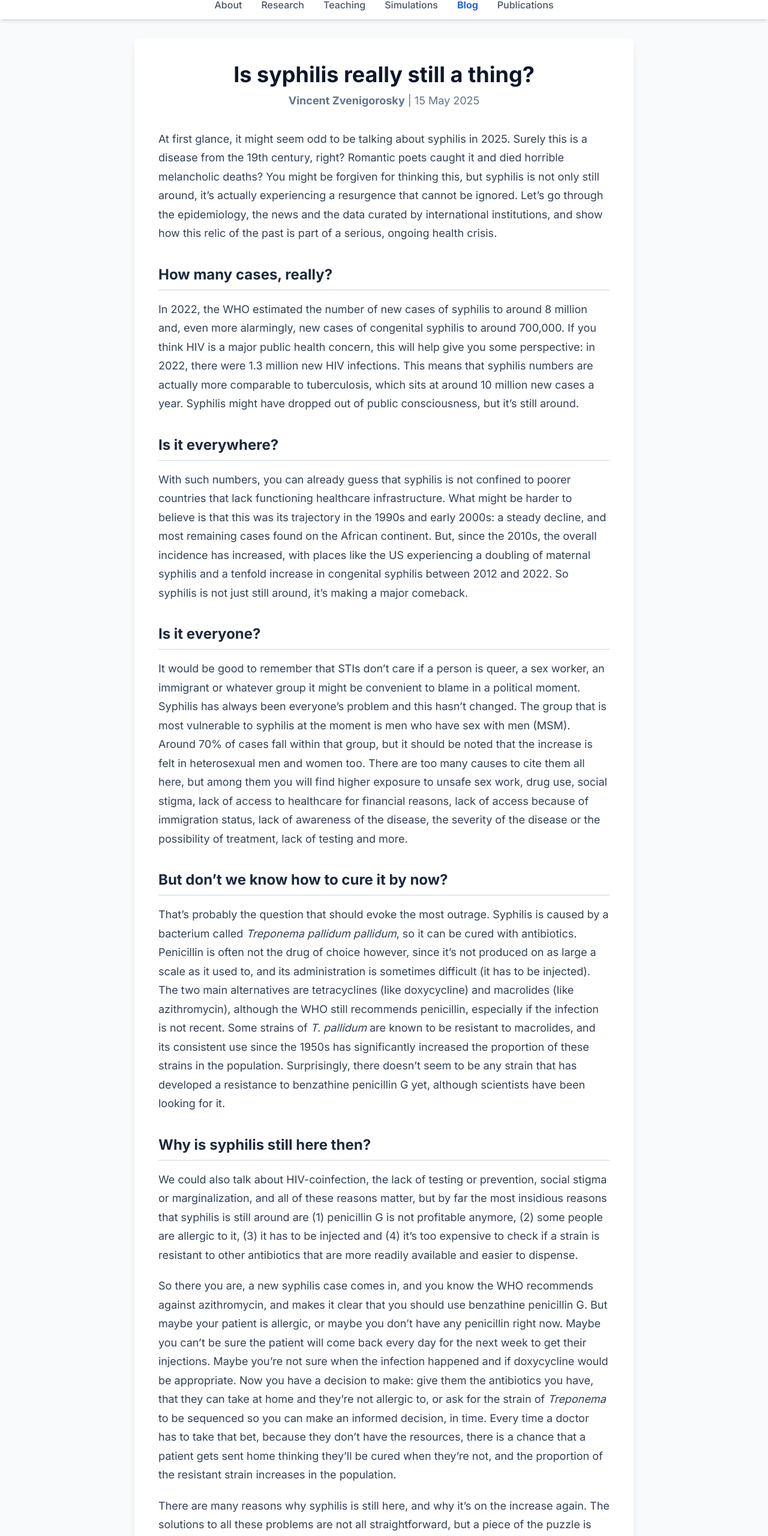
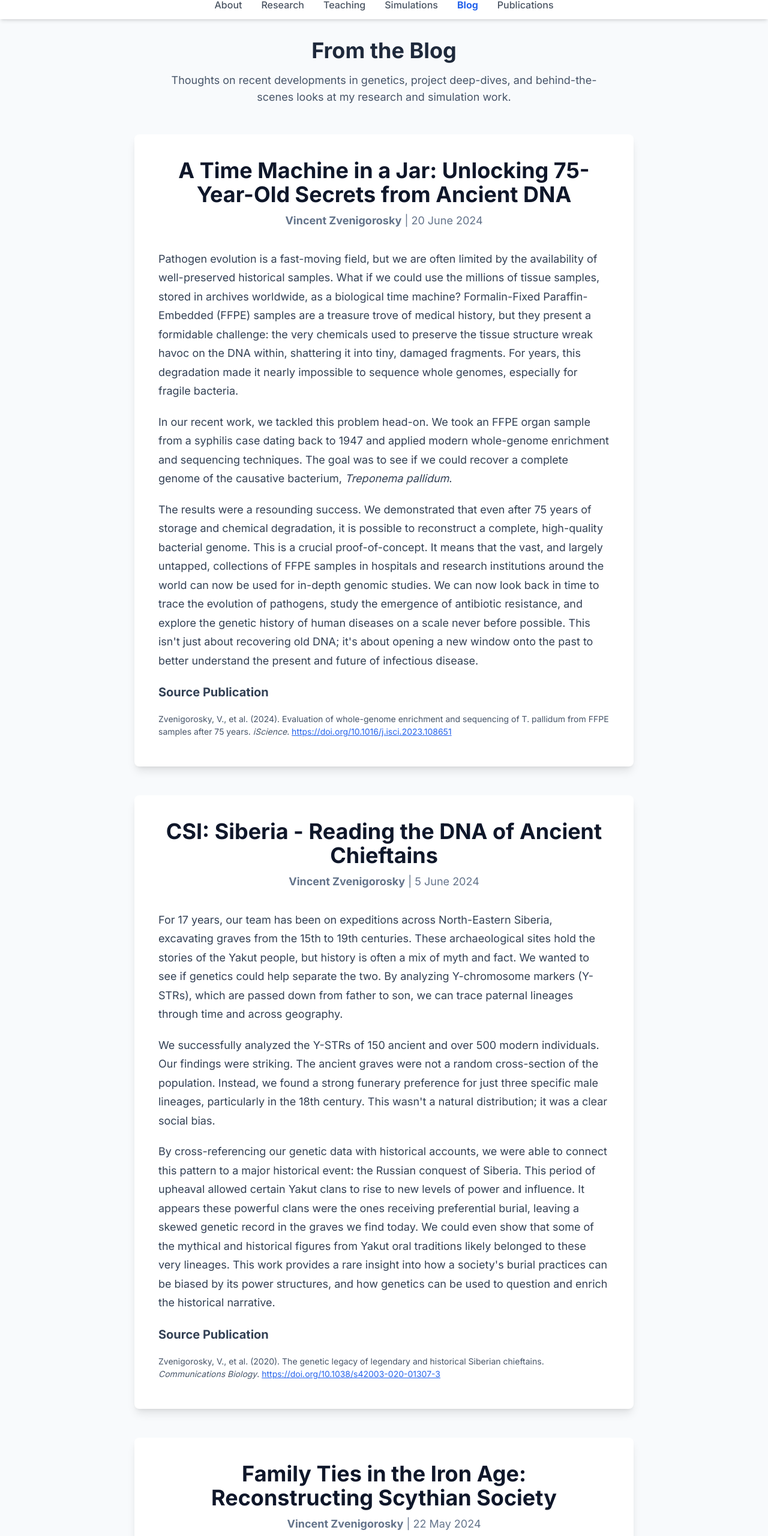
Before and after one commit to vzvenigorosky/personal, a plain HTML site: page blog.html in a window 1280 px wide. Shown: the part 236-2797 px from the top of the page at 60% size. Drawn offline with nearby package versions, Linux system fonts and the light colour scheme.

Commit message:
Update blog.html

```diff
--- a/blog.html
+++ b/blog.html
@@ -28,8 +28,6 @@
             margin-top: 2rem;
             margin-bottom: 1rem;
             color: #1e293b; /* slate-800 */
-            border-bottom: 1px solid #cbd5e1; /* slate-300 */
-            padding-bottom: 0.25rem;
         }
         .prose-custom p {
             margin-bottom: 1.25rem;
@@ -50,16 +48,16 @@
             color: #475569; /* slate-600 */
         }
         .references {
-            margin-top: 3rem;
+            margin-top: 2rem;
             padding-top: 1rem;
             border-top: 1px solid #e2e8f0; /* slate-200 */
         }
-        .references h3 {
+        .references h3, .publication-source h3 {
             font-size: 1.25rem;
             font-weight: 600;
             margin-bottom: 1rem;
         }
-        .references p {
+        .references p, .publication-source p {
             font-size: 0.875rem; /* text-sm */
             line-height: 1.5;
             color: #475569; /* slate-600 */
@@ -104,56 +102,87 @@
 
     <!-- Main Content -->
     <main class="max-w-4xl mx-auto p-4 md:p-8">
-
-        <article id="post1" class="bg-white p-6 md:p-10 rounded-lg shadow-lg prose-custom scroll-mt-20">
-            <!-- Article Header -->
-            <div class="text-center mb-8">
-                <h1 class="text-3xl md:text-4xl font-bold text-slate-900">Is syphilis really still a thing?</h1>
-                <p class="text-slate-500 mt-2">
-                    <span class="font-semibold">Vincent Zvenigorosky</span> | 15 May 2025
-                </p>
+        <div class="text-center mb-12">
+            <h2 class="text-3xl md:text-4xl font-bold text-slate-800">From the Blog</h2>
+            <p class="mt-4 text-lg text-slate-600 max-w-3xl mx-auto">Thoughts on recent developments in genetics, project deep-dives, and behind-the-scenes looks at my research and simulation work.</p>
         </div>
 
-            <!-- Article Body -->
-            <p>At first glance, it might seem odd to be talking about syphilis in 2025. Surely this is a disease from the 19th century, right? Romantic poets caught it and died horrible melancholic deaths? You might be forgiven for thinking this, but syphilis is not only still around, it’s actually experiencing a resurgence that cannot be ignored. Let’s go through the epidemiology, the news and the data curated by international institutions, and show how this relic of the past is part of a serious, ongoing health crisis.</p>
+        <div class="space-y-12">
 
-            <h2>How many cases, really?</h2>
-            <p>In 2022, the WHO estimated the number of new cases of syphilis to around 8 million and, even more alarmingly, new cases of congenital syphilis to around 700,000. If you think HIV is a major public health concern, this will help give you some perspective: in 2022, there were 1.3 million new HIV infections. This means that syphilis numbers are actually more comparable to tuberculosis, which sits at around 10 million new cases a year. Syphilis might have dropped out of public consciousness, but it’s still around.</p>
-
-            <h2>Is it everywhere?</h2>
-            <p>With such numbers, you can already guess that syphilis is not confined to poorer countries that lack functioning healthcare infrastructure. What might be harder to believe is that this was its trajectory in the 1990s and early 2000s: a steady decline, and most remaining cases found on the African continent. But, since the 2010s, the overall incidence has increased, with places like the US experiencing a doubling of maternal syphilis and a tenfold increase in congenital syphilis between 2012 and 2022. So syphilis is not just still around, it’s making a major comeback.</p>
-
-            <h2>Is it everyone?</h2>
-            <p>It would be good to remember that STIs don’t care if a person is queer, a sex worker, an immigrant or whatever group it might be convenient to blame in a political moment. Syphilis has always been everyone’s problem and this hasn’t changed. The group that is most vulnerable to syphilis at the moment is men who have sex with men (MSM). Around 70% of cases fall within that group, but it should be noted that the increase is felt in heterosexual men and women too. There are too many causes to cite them all here, but among them you will find higher exposure to unsafe sex work, drug use, social stigma, lack of access to healthcare for financial reasons, lack of access because of immigration status, lack of awareness of the disease, the severity of the disease or the possibility of treatment, lack of testing and more.</p>
-
-            <h2>But don’t we know how to cure it by now?</h2>
-            <p>That’s probably the question that should evoke the most outrage. Syphilis is caused by a bacterium called <em>Treponema pallidum pallidum</em>, so it can be cured with antibiotics. Penicillin is often not the drug of choice however, since it’s not produced on as large a scale as it used to, and its administration is sometimes difficult (it has to be injected). The two main alternatives are tetracyclines (like doxycycline) and macrolides (like azithromycin), although the WHO still recommends penicillin, especially if the infection is not recent. Some strains of <em>T. pallidum</em> are known to be resistant to macrolides, and its consistent use since the 1950s has significantly increased the proportion of these strains in the population. Surprisingly, there doesn’t seem to be any strain that has developed a resistance to benzathine penicillin G yet, although scientists have been looking for it.</p>
-
-            <h2>Why is syphilis still here then?</h2>
-            <p>We could also talk about HIV-coinfection, the lack of testing or prevention, social stigma or marginalization, and all of these reasons matter, but by far the most insidious reasons that syphilis is still around are (1) penicillin G is not profitable anymore, (2) some people are allergic to it, (3) it has to be injected and (4) it’s too expensive to check if a strain is resistant to other antibiotics that are more readily available and easier to dispense.</p>
-            <p>So there you are, a new syphilis case comes in, and you know the WHO recommends against azithromycin, and makes it clear that you should use benzathine penicillin G. But maybe your patient is allergic, or maybe you don’t have any penicillin right now. Maybe you can’t be sure the patient will come back every day for the next week to get their injections. Maybe you’re not sure when the infection happened and if doxycycline would be appropriate. Now you have a decision to make: give them the antibiotics you have, that they can take at home and they’re not allergic to, or ask for the strain of <em>Treponema</em> to be sequenced so you can make an informed decision, in time. Every time a doctor has to take that bet, because they don’t have the resources, there is a chance that a patient gets sent home thinking they’ll be cured when they’re not, and the proportion of the resistant strain increases in the population.</p>
-            <p>There are many reasons why syphilis is still here, and why it’s on the increase again. The solutions to all these problems are not all straightforward, but a piece of the puzzle is evidently the production, distribution and administration of penicillin.</p>
-
-            <!-- References -->
-            <div class="references">
-                <h3>References</h3>
-                <p>“Syphilis.” (21 May 2024). World Health Organization Fact Sheet. Available from: <a href="https://www.who.int/news-room/fact-sheets/detail/syphilis" target="_blank" rel="noopener noreferrer">https://www.who.int/news-room/fact-sheets/detail/syphilis</a></p>
-                <p>Wijesooriya, N. S., et al. (2018). Observed syphilis prevalence in the general adult population: global pooled analyses of 136 million syphilis tests, 1990–2016. <em>The Lancet Global Health</em>, 6(10), e1118-e1129.</p>
-                <p>Tobian, A.A.R. & Stuart, A.P. (2024, August 17). Congenital Syphilis. In: <em>StatPearls [Internet]</em>. StatPearls Publishing. Available from: <a href="https://www.ncbi.nlm.nih.gov/books/NBK537087/" target="_blank" rel="noopener noreferrer">https://www.ncbi.nlm.nih.gov/books/NBK537087/</a></p>
-                <p>“Why Is Syphilis On The Rise?” (12 February 2025). Henry Ford Health Staff. Available from: <a href="https://www.henryford.com/blog/2025/02/why-is-syphilis-on-the-rise" target="_blank" rel="noopener noreferrer">https://www.henryford.com/blog/2025/02/why-is-syphilis-on-the-rise</a></p>
-                <p>“STI cases continue to rise across Europe.” (10 February 2025). European Centre for Disease Prevention and Control (ECDC). Available from: <a href="https://www.ecdc.europa.eu/en/news-events/sti-cases-continue-rise-across-europe" target="_blank" rel="noopener noreferrer">https://www.ecdc.europa.eu/en/news-events/sti-cases-continue-rise-across-europe</a></p>
-                <p>Tuddenham, S., & Ghanem, K. G. (2025). Expanding Horizons in Syphilis Treatment: Challenges, Advances, and Opportunities for Alternative Antibiotics. <em>Current Opinion in Infectious Diseases</em>, 38(1), 22-29.</p>
+            <!-- Post 2 -->
+            <article id="post-2" class="bg-white p-6 md:p-10 rounded-lg shadow-lg prose-custom scroll-mt-20">
+                <div class="text-center mb-8">
+                    <h1 class="text-3xl md:text-4xl font-bold text-slate-900">A Time Machine in a Jar: Unlocking 75-Year-Old Secrets from Ancient DNA</h1>
+                    <p class="text-slate-500 mt-2"><span class="font-semibold">Vincent Zvenigorosky</span> | 20 June 2024</p>
+                </div>
+                <p>Pathogen evolution is a fast-moving field, but we are often limited by the availability of well-preserved historical samples. What if we could use the millions of tissue samples, stored in archives worldwide, as a biological time machine? Formalin-Fixed Paraffin-Embedded (FFPE) samples are a treasure trove of medical history, but they present a formidable challenge: the very chemicals used to preserve the tissue structure wreak havoc on the DNA within, shattering it into tiny, damaged fragments. For years, this degradation made it nearly impossible to sequence whole genomes, especially for fragile bacteria.</p>
+                <p>In our recent work, we tackled this problem head-on. We took an FFPE organ sample from a syphilis case dating back to 1947 and applied modern whole-genome enrichment and sequencing techniques. The goal was to see if we could recover a complete genome of the causative bacterium, <em>Treponema pallidum</em>.</p>
+                <p>The results were a resounding success. We demonstrated that even after 75 years of storage and chemical degradation, it is possible to reconstruct a complete, high-quality bacterial genome. This is a crucial proof-of-concept. It means that the vast, and largely untapped, collections of FFPE samples in hospitals and research institutions around the world can now be used for in-depth genomic studies. We can now look back in time to trace the evolution of pathogens, study the emergence of antibiotic resistance, and explore the genetic history of human diseases on a scale never before possible. This isn't just about recovering old DNA; it's about opening a new window onto the past to better understand the present and future of infectious disease.</p>
+                <div class="publication-source">
+                    <h3>Source Publication</h3>
+                    <p>Zvenigorosky, V., et al. (2024). Evaluation of whole-genome enrichment and sequencing of T. pallidum from FFPE samples after 75 years. <em>iScience</em>. <a href="https://doi.org/10.1016/j.isci.2023.108651" target="_blank" rel="noopener noreferrer">https://doi.org/10.1016/j.isci.2023.108651</a></p>
                 </div>
             </article>
 
-        <!-- Placeholder for more articles -->
-        <div class="mt-12">
-            <h3 class="text-2xl font-bold text-slate-800 text-center mb-6">More Posts</h3>
-            <div class="text-center">
-                <p class="text-slate-600">More articles coming soon.</p>
+            <!-- Post 3 -->
+            <article id="post-3" class="bg-white p-6 md:p-10 rounded-lg shadow-lg prose-custom scroll-mt-20">
+                <div class="text-center mb-8">
+                    <h1 class="text-3xl md:text-4xl font-bold text-slate-900">CSI: Siberia - Reading the DNA of Ancient Chieftains</h1>
+                    <p class="text-slate-500 mt-2"><span class="font-semibold">Vincent Zvenigorosky</span> | 5 June 2024</p>
                 </div>
+                <p>For 17 years, our team has been on expeditions across North-Eastern Siberia, excavating graves from the 15th to 19th centuries. These archaeological sites hold the stories of the Yakut people, but history is often a mix of myth and fact. We wanted to see if genetics could help separate the two. By analyzing Y-chromosome markers (Y-STRs), which are passed down from father to son, we can trace paternal lineages through time and across geography.</p>
+                <p>We successfully analyzed the Y-STRs of 150 ancient and over 500 modern individuals. Our findings were striking. The ancient graves were not a random cross-section of the population. Instead, we found a strong funerary preference for just three specific male lineages, particularly in the 18th century. This wasn't a natural distribution; it was a clear social bias.</p>
+                <p>By cross-referencing our genetic data with historical accounts, we were able to connect this pattern to a major historical event: the Russian conquest of Siberia. This period of upheaval allowed certain Yakut clans to rise to new levels of power and influence. It appears these powerful clans were the ones receiving preferential burial, leaving a skewed genetic record in the graves we find today. We could even show that some of the mythical and historical figures from Yakut oral traditions likely belonged to these very lineages. This work provides a rare insight into how a society's burial practices can be biased by its power structures, and how genetics can be used to question and enrich the historical narrative.</p>
+                <div class="publication-source">
+                    <h3>Source Publication</h3>
+                    <p>Zvenigorosky, V., et al. (2020). The genetic legacy of legendary and historical Siberian chieftains. <em>Communications Biology</em>. <a href="https://doi.org/10.1038/s42003-020-01307-3" target="_blank" rel="noopener noreferrer">https://doi.org/10.1038/s42003-020-01307-3</a></p>
                 </div>
+            </article>
 
+            <!-- Post 4 -->
+            <article id="post-4" class="bg-white p-6 md:p-10 rounded-lg shadow-lg prose-custom scroll-mt-20">
+                <div class="text-center mb-8">
+                    <h1 class="text-3xl md:text-4xl font-bold text-slate-900">Family Ties in the Iron Age: Reconstructing Scythian Society</h1>
+                    <p class="text-slate-500 mt-2"><span class="font-semibold">Vincent Zvenigorosky</span> | 22 May 2024</p>
+                </div>
+                <p>When we think about ancient societies, we often have to guess at their social structures based on artifacts and burial layouts. But what if we could read their family trees directly? Thanks to advances in archaeogenetics, we can now move beyond simply determining broad ancestry and begin to reconstruct detailed kin relationships within ancient cemeteries.</p>
+                <p>Our work on Iron Age Scytho-Siberians is a prime example. By analyzing nuclear DNA, which contains genetic information from both parents, we were able to investigate the genetic kinship and population makeup of individuals buried in these ancient sites. This allowed us to identify parent-child pairs, siblings, and more distant relatives.</p>
+                <p>The results paint a fascinating picture of a complex society. We found evidence of organized family burials, where close relatives were interred together. This suggests a strong sense of family identity and lineage that persisted after death. Furthermore, by comparing the genetic makeup of different individuals, we could also identify patterns of admixture, revealing how different groups interacted and mixed over time. This level of detail was previously unattainable and demonstrates how genetics can provide a powerful new lens through which to view the social dynamics of past civilizations.</p>
+                 <div class="publication-source">
+                    <h3>Source Publication</h3>
+                    <p>Mary, L.*, Zvenigorosky, V.*, et al. (2019). Genetic kinship and admixture in Iron Age Scytho-Siberians. <em>Human Genetics</em>. <a href="https://doi.org/10.1007/s00439-019-02002-y" target="_blank" rel="noopener noreferrer">https://doi.org/10.1007/s00439-019-02002-y</a></p>
+                </div>
+            </article>
+
+            <!-- Post 1 -->
+            <article id="post-1" class="bg-white p-6 md:p-10 rounded-lg shadow-lg prose-custom scroll-mt-20">
+                <div class="text-center mb-8">
+                    <h1 class="text-3xl md:text-4xl font-bold text-slate-900">Is syphilis really still a thing?</h1>
+                    <p class="text-slate-500 mt-2"><span class="font-semibold">Vincent Zvenigorosky</span> | 15 May 2024</p>
+                </div>
+                <p>At first glance, it might seem odd to be talking about syphilis in 2024. Surely this is a disease from the 19th century, right? Romantic poets caught it and died horrible melancholic deaths? You might be forgiven for thinking this, but syphilis is not only still around, it’s actually experiencing a resurgence that cannot be ignored. Let’s go through the epidemiology, the news and the data curated by international institutions, and show how this relic of the past is part of a serious, ongoing health crisis.</p>
+                <h2>But don’t we know how to cure it by now?</h2>
+                <p>That’s probably the question that should evoke the most outrage. Syphilis is caused by a bacterium called <em>Treponema pallidum pallidum</em>, so it can be cured with antibiotics. Penicillin is often not the drug of choice however, since it’s not produced on as large a scale as it used to, and its administration is sometimes difficult (it has to be injected). The two main alternatives are tetracyclines (like doxycycline) and macrolides (like azithromycin), although the WHO still recommends penicillin, especially if the infection is not recent. Some strains of <em>T. pallidum</em> are known to be resistant to macrolides, and its consistent use since the 1950s has significantly increased the proportion of these strains in the population. Surprisingly, there doesn’t seem to be any strain that has developed a resistance to benzathine penicillin G yet, although scientists have been looking for it.</p>
+                <h2>Why is syphilis still here then?</h2>
+                <p>So there you are, a new syphilis case comes in, and you know the WHO recommends against azithromycin, and makes it clear that you should use benzathine penicillin G. But maybe your patient is allergic, or maybe you don’t have any penicillin right now. Maybe you can’t be sure the patient will come back every day for the next week to get their injections. Every time a doctor has to take that bet, because they don’t have the resources, there is a chance that a patient gets sent home thinking they’ll be cured when they’re not, and the proportion of the resistant strain increases in the population.</p>
+            </article>
+
+             <!-- Post 5 -->
+            <article id="post-5" class="bg-white p-6 md:p-10 rounded-lg shadow-lg prose-custom scroll-mt-20">
+                <div class="text-center mb-8">
+                    <h1 class="text-3xl md:text-4xl font-bold text-slate-900">Not So Simple: The Statistical Hurdles of Forensic Kinship</h1>
+                    <p class="text-slate-500 mt-2"><span class="font-semibold">Vincent Zvenigorosky</span> | 8 May 2024</p>
+                </div>
+                <p>The statistical methods used in forensic genetics, like the Likelihood Ratio (LR), are incredibly powerful tools for determining kinship. They are the backbone of civil, criminal, and identification cases worldwide. However, these tools were designed and calibrated for large, well-surveyed populations like those in Europe and North America. What happens when we apply them to small, isolated, or ancient populations where genetic diversity is different and less understood?</p>
+                <p>Our group has extensive experience applying these methods to ancient STR data from archaeological sites. While we successfully reconstructed large genealogies, we often encountered ambiguous results, particularly for second-degree relationships like half-siblings or uncle-nephew pairs. To test this empirically, we collected samples from living, well-defined but genetically distinct populations in North-Eastern Siberia and West Africa. We then ran standard kinship analyses on over 800 pairs of individuals whose relationships were already known.</p>
+                <p>The results were eye-opening. For parent-offspring pairs, the method was highly reliable. But for full siblings, the error rate was significant, with up to 29% being misidentified relationships. For half-siblings, it was even worse, reaching a 41% error rate. This means that in these populations, it is statistically very difficult to distinguish a full sibling from a half-sibling, or a half-sibling from an unrelated individual. This has massive implications for ancient DNA studies and modern forensic cases in poorly-defined populations. Our findings call for a more conservative approach, urging the use of additional evidence like complete mitochondrial genomes and Y-chromosome haplotypes whenever possible to confirm kinship, rather than relying on STR data alone.</p>
+                 <div class="publication-source">
+                    <h3>Source Publication</h3>
+                    <p>Zvenigorosky, V., et al. (2020). The limitations of kinship determinations using STR data in ill-defined populations. <em>International Journal of Legal Medicine</em>. <a href="https://doi.org/10.1007/s00414-020-02298-w" target="_blank" rel="noopener noreferrer">https://doi.org/10.1007/s00414-020-02298-w</a></p>
+                </div>
+            </article>
+
+        </div>
     </main>
 
     <!-- Footer -->
```
Lines whose indentation alone changed are shown as unchanged.
